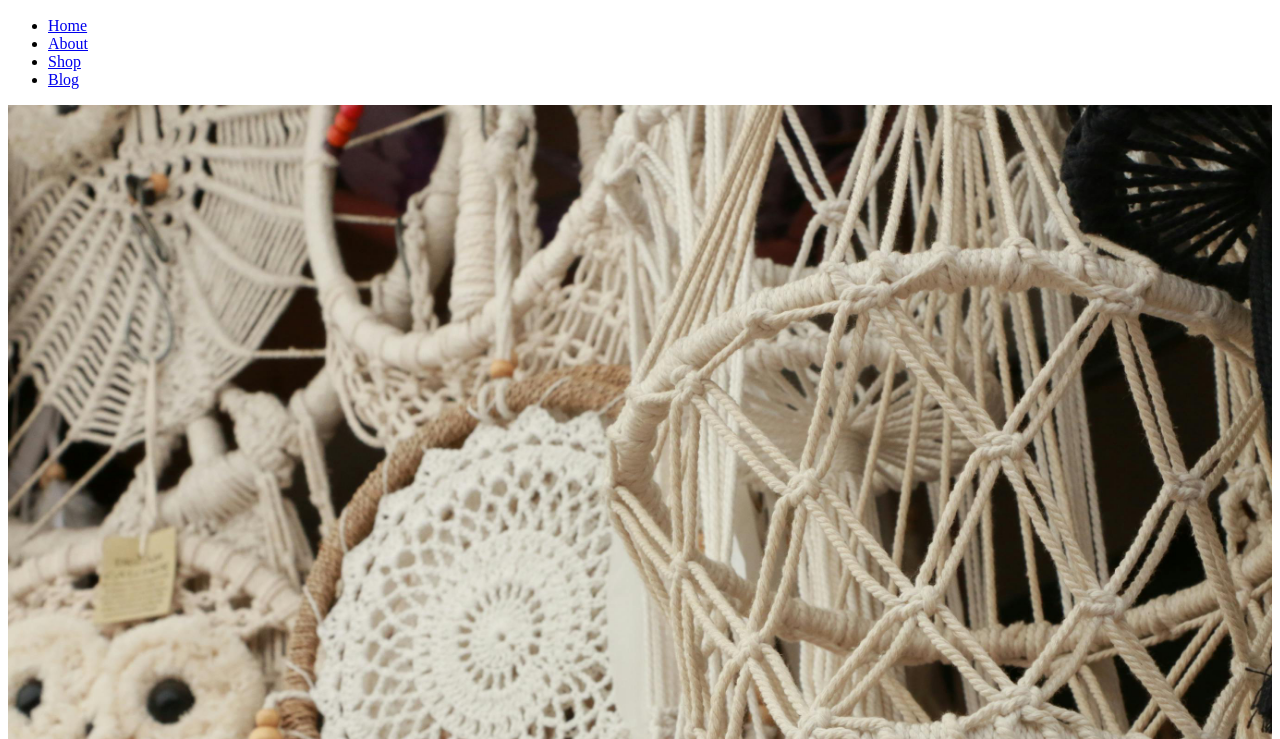
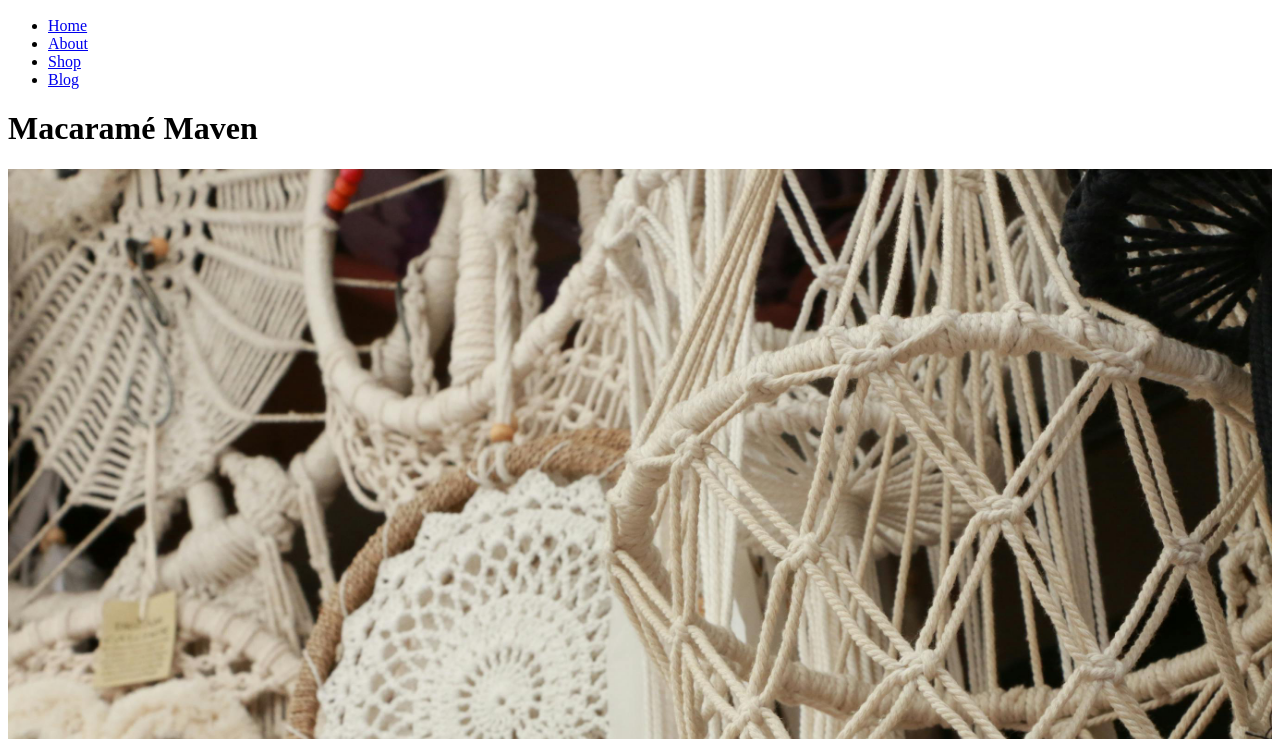
Before and after one commit to EllieD33/macrame-maven, a plain HTML site: page index.html in a window 1280 px wide. Shown: the part 61-800 px from the top of the page. Drawn offline with Linux system fonts and the light colour scheme.

Commit message:
adds missing h1

```diff
--- a/index.html
+++ b/index.html
@@ -20,6 +20,7 @@
         </nav>
     </header>
     <main>
+        <h1>Macaramé Maven</h1>
         <img class="responsive" src="./assets/pexels-jianying-chen-3547206-5371357.jpg" alt="a selection of macaramé dreamcatchers and plant hangers">
         <section id="about">
             <h2>About</h2>
```
